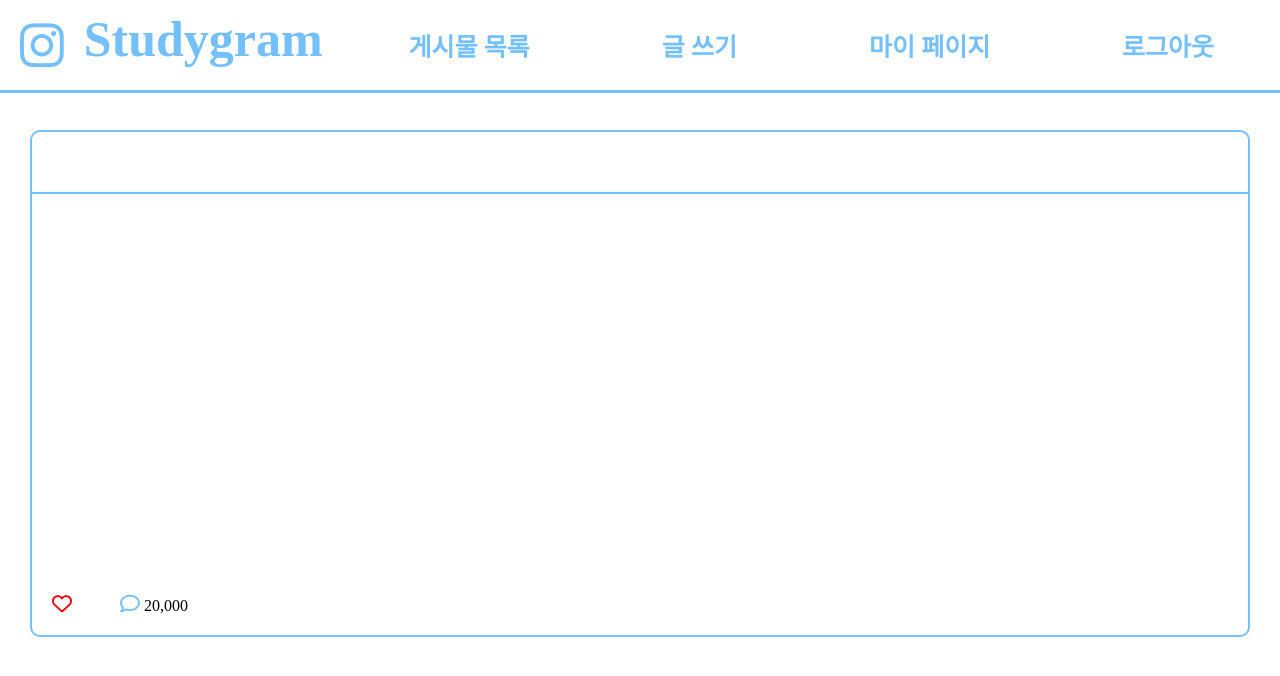
After one commit to leechleech04/Study-Gram, a Node server app: template views/detail.ejs in a window 1280 px wide. The commit adds this page. Shown: the top 676 px of the page. Run offline with Node 20, Linux system fonts and the light colour scheme; the template is opened without the code that fills it, so the values that code supplies are empty; some libraries are stand-ins or nearby versions.

Commit message:
Feat 게시물 디테일 화면 디자인

```diff
--- a/app.js
+++ b/app.js
@@ -1,6 +1,6 @@
 const express = require('express');
 const path = require('path');
-const { MongoClient } = require('mongodb');
+const { MongoClient, ObjectId } = require('mongodb');
 
 const app = express();
 
@@ -36,7 +36,7 @@ app.get('/login', (req, res) => {
 
 app.get('/list', async (req, res) => {
   let result = await db.collection('post').find().toArray();
-  res.render('list', { result: result });
+  res.render('list', { result });
 });
 
 app.get('/write', (req, res) => {
@@ -56,6 +56,7 @@ app.post('/newcontent', async (req, res) => {
         title: req.body.title,
         content: req.body.content,
         user: 'user1',
+        heart: 0,
       });
       res.redirect('/list');
     }
@@ -65,6 +66,31 @@ app.post('/newcontent', async (req, res) => {
   }
 });
 
-app.get('/detail', (req, res) => {
-  res.render('detail');
+app.get('/detail/:id', async (req, res) => {
+  try {
+    let post = await db
+      .collection('post')
+      .findOne({ _id: new ObjectId(req.params.id) });
+    if (post === null) {
+      res.status(400).send('<h1>게시물이 존재하지 않습니다.</h1>');
+    }
+    res.render('detail', { post });
+  } catch (e) {
+    console.error(e);
+    res.status(400).send('<h1>에러 발생</h1>');
+  }
 });
+
+// app.put('/heart/add', async (req, res) => {
+//   await db
+//     .collection('post')
+//     .updateOne({ _id: new ObjectId(req.body.id) }, { $inc: { heart: 1 } });
+//   res.json({ heart: req.body.heart + 1 });
+// });
+
+// app.put('/heart/remove', async (req, res) => {
+//   await db
+//     .collection('post')
+//     .updateOne({ _id: new ObjectId(req.body.id) }, { $inc: { heart: -1 } });
+//   res.json({ heart: req.body.heart - 1 });
+// });
--- /dev/null
+++ b/public/detail.css
@@ -0,0 +1,43 @@
+.detail-box {
+  margin: 30px;
+  border: 2px solid #74c0fc;
+  border-radius: 10px;
+}
+
+.detail-user {
+  color: #808080;
+  padding: 30px 0 0 20px;
+}
+
+.detail-title {
+  padding: 0 0 30px 20px;
+  border-bottom: 2px solid #74c0fc;
+}
+
+.detail-content {
+  font-size: 20px;
+  min-height: 400px;
+  padding: 20px;
+}
+
+.icon-box div {
+  display: inline-block;
+  padding: 0 20px 20px;
+}
+
+.icon-box p {
+  display: inline-block;
+}
+
+.icon-box i {
+  font-size: 20px;
+}
+
+.heart i {
+  color: #ff0000;
+  cursor: pointer;
+}
+
+.comment i {
+  color: #74c0fc;
+}
--- a/public/header.css
+++ b/public/header.css
@@ -10,6 +10,7 @@ header {
   padding: 10px 0;
   position: fixed;
   width: 100%;
+  background-color: #ffffff;
 }
 
 .main-header {
--- /dev/null
+++ b/views/detail.ejs
@@ -0,0 +1,70 @@
+<!DOCTYPE html>
+<html lang="ko">
+  <head>
+    <meta charset="UTF-8" />
+    <meta name="viewport" content="width=device-width, initial-scale=1.0" />
+    <title>StudyGram</title>
+    <link rel="stylesheet" href="/header.css" />
+    <link rel="stylesheet" href="/detail.css" />
+  </head>
+  <body>
+    <%- include('header.ejs') %>
+    <div class="detail-box">
+      <p class="detail-user"><%= post.user %></p>
+      <h1 class="detail-title"><%= post.title %></h1>
+      <p class="detail-content"><%= post.content %></p>
+      <div class="icon-box">
+        <div class="heart">
+          <i class="fa-regular fa-heart"></i>
+          <p class="heart-num"><%= post.heart %></p>
+        </div>
+        <div class="comment">
+          <i class="fa-regular fa-comment"></i>
+          <p class="comment-num">20,000</p>
+        </div>
+      </div>
+    </div>
+    <div class="comment-box"></div>
+    <script
+      src="https://kit.fontawesome.com/a99ca2fd10.js"
+      crossorigin="anonymous"
+    ></script>
+    <script>
+      //   const heart = document.querySelector('.fa-heart');
+      //   heart.addEventListener('click', () => {
+      //     let heartNum = parseInt(document.querySelector('.heart-num').innerText);
+      //     if (heart.classList.contains('fa-regular')) {
+      //       heart.classList.add('fa-solid');
+      //       heart.classList.remove('fa-regular');
+      //       fetch('/heart/add', {
+      //         method: 'PUT',
+      //         headers: {
+      //           'Content-Type': 'application/json',
+      //         },
+      //         body: JSON.stringify({ heartNum: heartNum, id: '<%= post._id %>' }),
+      //       })
+      //         .then((res) => res.json())
+      //         .then((data) => {
+      //           parseInt(document.querySelector('.heart-num').innerText) = data.heartNum;
+      //         })
+      //         .catch((err) => console.error(err));
+      //     } else {
+      //       heart.classList.add('fa-regular');
+      //       heart.classList.remove('fa-solid');
+      //       fetch('/heart/remove', {
+      //         method: 'PUT',
+      //         headers: {
+      //           'Content-Type': 'application/json',
+      //         },
+      //         body: JSON.stringify({ heartNum, id: '<%= post._id %>' }),
+      //       })
+      //         .then((res) => res.json())
+      //         .then((data) => {
+      //           parseInt(document.querySelector('.heart-num').innerText) = data.heartNum;
+      //         })
+      //         .catch((err) => console.error(err));
+      //     }
+      //   });
+    </script>
+  </body>
+</html>
--- a/views/list.ejs
+++ b/views/list.ejs
@@ -4,12 +4,12 @@
     <meta charset="UTF-8" />
     <meta name="viewport" content="width=device-width, initial-scale=1.0" />
     <title>Studygram</title>
-    <link rel="stylesheet" href="list.css" />
-    <link rel="stylesheet" href="header.css" />
+    <link rel="stylesheet" href="/list.css" />
+    <link rel="stylesheet" href="/header.css" />
   </head>
   <body>
     <%- include('header.ejs') %> <% for (let i = 0; i < result.length; i++) { %>
-    <a href="#">
+    <a href="detail/<%= result[i]._id %>">
       <div class="content-box">
         <h2 class="content-title"><%= result[i].title %></h2>
         <p class="content"><%= result[i].content %></p>
--- a/views/login.ejs
+++ b/views/login.ejs
@@ -4,7 +4,7 @@
     <meta charset="UTF-8" />
     <meta name="viewport" content="width=device-width, initial-scale=1.0" />
     <title>Studygram</title>
-    <link rel="stylesheet" href="login.css" />
+    <link rel="stylesheet" href="/login.css" />
   </head>
   <body>
     <div class="center-wrap">
--- a/views/main.ejs
+++ b/views/main.ejs
@@ -4,7 +4,7 @@
     <meta charset="UTF-8" />
     <meta name="viewport" content="width=device-width, initial-scale=1.0" />
     <title>StudyGram</title>
-    <link rel="stylesheet" href="header.css" />
+    <link rel="stylesheet" href="/header.css" />
   </head>
   <body>
     <%- include('header.ejs') %>
--- a/views/mypage.ejs
+++ b/views/mypage.ejs
@@ -4,7 +4,7 @@
     <meta charset="UTF-8" />
     <meta name="viewport" content="width=device-width, initial-scale=1.0" />
     <title>StudyGram</title>
-    <link rel="stylesheet" href="header.css" />
+    <link rel="stylesheet" href="/header.css" />
   </head>
   <body>
     <%- include('header.ejs') %>
--- a/views/write.ejs
+++ b/views/write.ejs
@@ -4,8 +4,8 @@
     <meta charset="UTF-8" />
     <meta name="viewport" content="width=device-width, initial-scale=1.0" />
     <title>StudyGram</title>
-    <link rel="stylesheet" href="header.css" />
-    <link rel="stylesheet" href="write.css" />
+    <link rel="stylesheet" href="/header.css" />
+    <link rel="stylesheet" href="/write.css" />
   </head>
   <body>
     <%- include('header.ejs') %>
```
